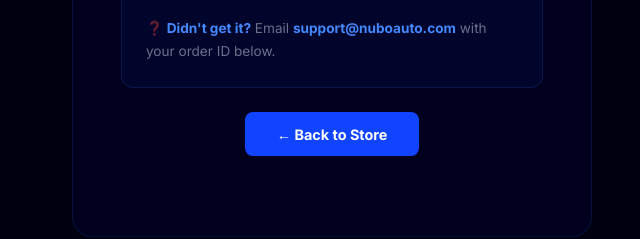
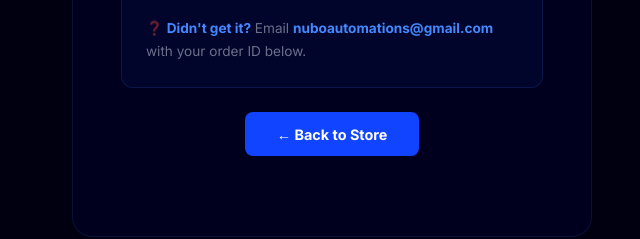
Before and after one commit to ju6al/nubo-store, a website: page success.html in a window 1280 px wide. Shown: the part 539-778 px from the top of the page, 308-948 px from the left. Drawn offline with Linux system fonts and the light colour scheme.

Commit message:
Update success.html

```diff
--- a/success.html
+++ b/success.html
@@ -3,7 +3,7 @@
 <head>
 <meta charset="UTF-8">
 <meta name="viewport" content="width=device-width, initial-scale=1.0">
-<title>Payment Received — Nubo Automations</title>
+<title>Payment Received: Nubostore</title>
 <link href="https://fonts.googleapis.com/css2?family=Inter:wght@400;500;600;700;800&display=swap" rel="stylesheet">
 <style>
 *,*::before,*::after{margin:0;padding:0;box-sizing:border-box;}
@@ -35,7 +35,7 @@ h1{font-size:1.75rem;font-weight:800;letter-spacing:-.03em;color:#fff;margin-bot
   <div class="info-box">
     <p>📧 <strong>Check your email</strong> — the download link will arrive automatically once the transaction confirms on-chain.</p><br>
     <p>⏱ <strong>Confirmation time</strong> varies by coin — BTC ~10 min, ETH ~1 min, SOL ~seconds.</p><br>
-    <p>❓ <strong>Didn't get it?</strong> Email <strong>support@nuboauto.com</strong> with your order ID below.</p>
+    <p>❓ <strong>Didn't get it?</strong> Email <strong>nuboautomations@gmail.com</strong> with your order ID below.</p>
   </div>
   <a href="/" class="btn">← Back to Store</a>
   <p class="order-id" id="oid"></p>
```
